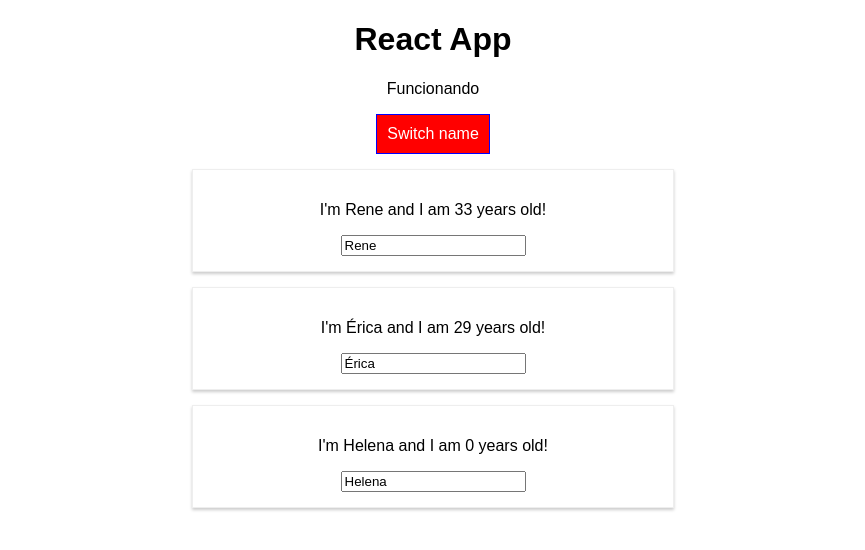
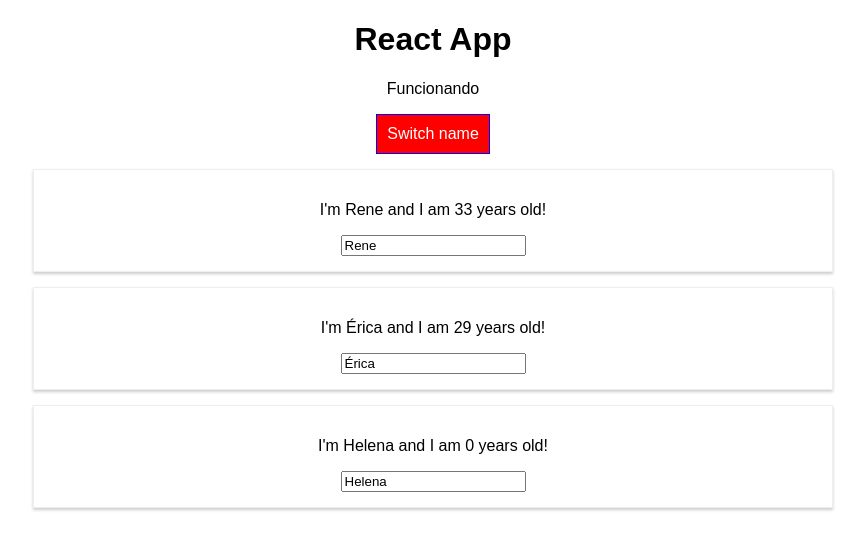
Before and after one commit to Apostata/react-course-06-2018, a React (Create React App) app: page / in a window 1280 px wide. Both pictures are taken after a click on the button "Switch name". Shown: the top 550 px of the page, without its empty margins (207-1072 px from the left). Built offline with nearby package versions, Linux system fonts and the light colour scheme.

Commit message:
[react-complete] - Save changges to run npm run eject

```diff
--- a/src/App.js
+++ b/src/App.js
@@ -1,5 +1,4 @@
 import React, { Component } from 'react';
-import Radium, {StyleRoot} from 'radium';
 
 import './App.css';
 import Person from './Person/Person';
@@ -67,12 +66,7 @@
 			font: 'inherit',
 			border: '1px solid blue',
 			padding: '10px',
-			cursor: 'pointer',
-			//Radium styles
-			':hover':{
-				backgroundColor: 'lightgreen',
-				color: 'black'
-			}
+			cursor: 'pointer'
 		};
 
 		let persons = null;
@@ -105,14 +99,10 @@
 				</div>
 			);
 			style.backgroundColor = "red";
-			style[':hover']={
-				backgroundColor: 'salmon',
-				color: 'black'
-			}
+
 		}
 
 		return (
-			<StyleRoot>
 			<div className="App">
 				<h1>React App</h1>
 				<p className={classes.join(' ')}>Funcionando</p>
@@ -122,9 +112,8 @@
 				{persons}
 
 			</div>
-			</StyleRoot>
 		);
 	}
 }
 
-export default Radium(App);
+export default App;
--- a/src/Person/Person.js
+++ b/src/Person/Person.js
@@ -1,21 +1,14 @@
 import React from 'react';
-import Radium from 'radium';
 
 import './Person.css';
 
 const person = (props) => {
-    const style = {
-        '@media (min-width: 500px)':{
-            width: '450px'
-        }
-    };
-
     return (
-    <div className="Person" style={style}>
-        <p onClick={props.click}>I'm {props.name} and I am {props.age} years old!</p>
-        <p>{props.children}</p>
-        <input type="text" onChange={props.changed} value={props.name}/>
-    </div>
+        <div className="Person" >
+            <p onClick={props.click}>I'm {props.name} and I am {props.age} years old!</p>
+            <p>{props.children}</p>
+            <input type="text" onChange={props.changed} value={props.name}/>
+        </div>
     );
 }
-export default Radium(person);
+export default person;
```
Lines whose indentation alone changed are shown as unchanged.
